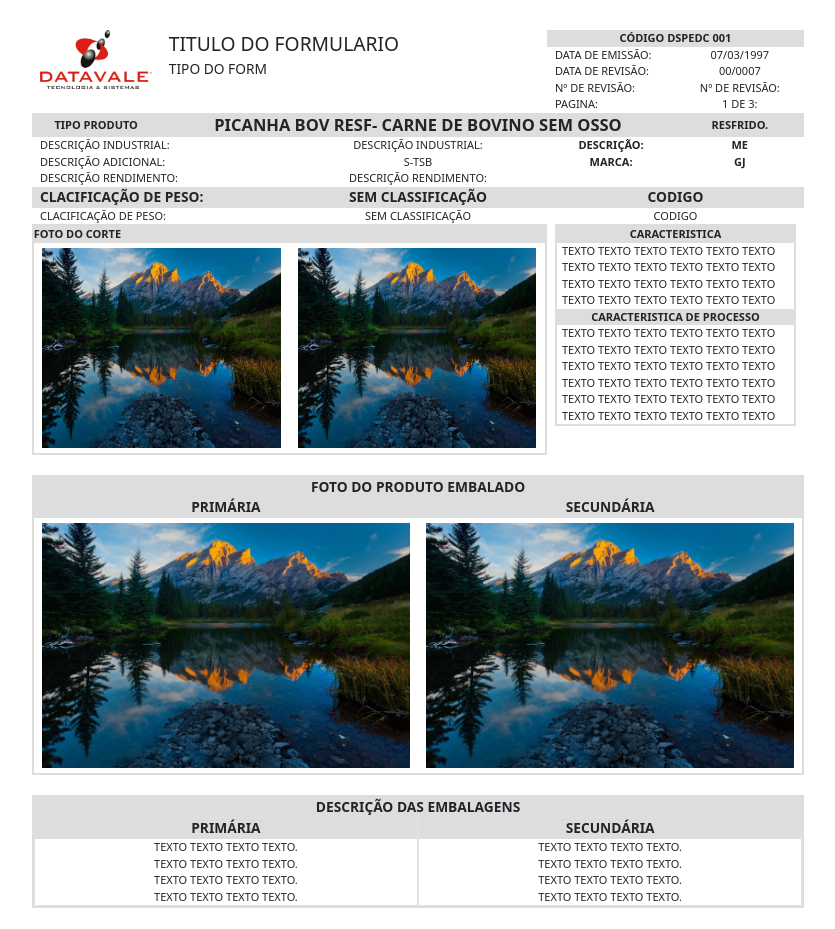
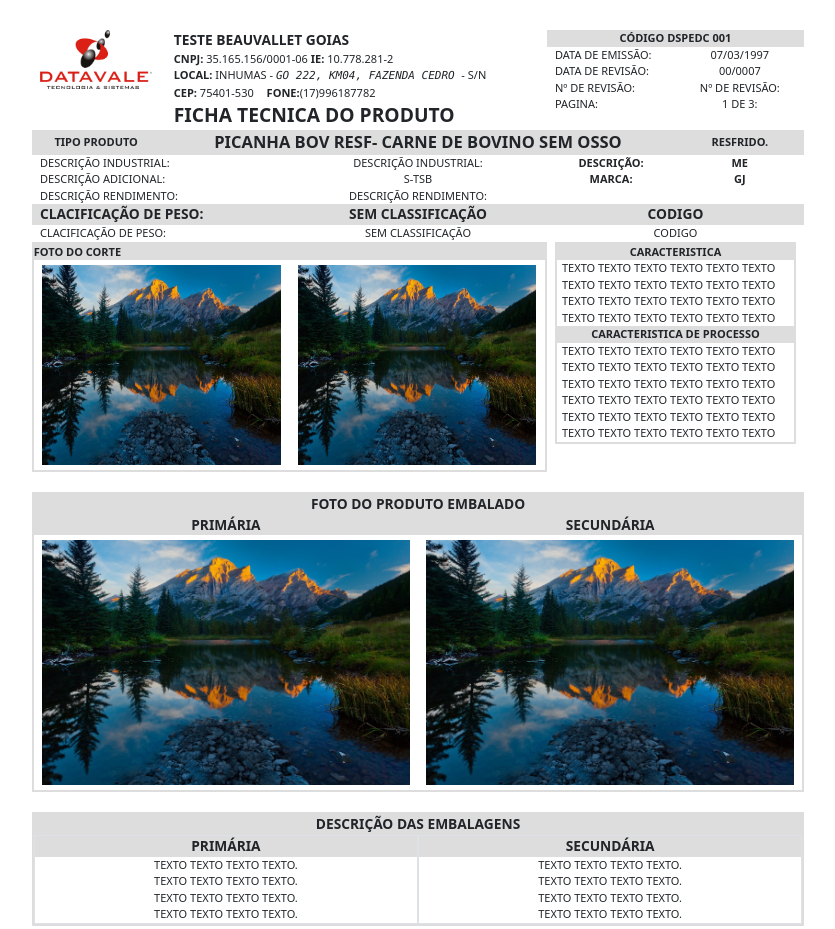
Before and after one commit to Kaiomartini/RelatoriosCustomisados, a plain HTML site: page RelatorioCristiano/realtorioCristiano.html in a window 1280 px wide. Shown: the top 929 px of the page, without its empty margins (222-1057 px from the left). Drawn offline with nearby package versions, Linux system fonts and the light colour scheme.

Commit message:
updade realtorio
mudando cabeçalho

```diff
--- a/RelatorioCristiano/realtorioCristiano.html
+++ b/RelatorioCristiano/realtorioCristiano.html
@@ -106,10 +106,20 @@
 
             <div class="col-6 quebra">
                 <div class="row">
-                    <div class="col fs-3 ">titulo do formulario </div>
+                    <div class="col-12">
+                        <p class="fs-5 fw-bold">TESTE BEAUVALLET GOIAS</p>
+                        <p class="fs-6"><b>CNPJ: </b>35.165.156/0001-06<b> IE: </b>10.778.281-2</p>
+                        <p class="fs-6"><b>Local: </b>INHUMAS -
+                            <samp class="fst-italic">
+                                GO 222, KM04, FAZENDA CEDRO
+                            </samp>
+                              - S/N</p>
+                        <p class="fs-6 d-inline"><b>CEP: </b>75401-530</p>
+                        <p class="fs-6 d-inline"> <b>Fone:</b>(17)996187782</p>
+                    </div>
                 </div>
-                <div class="row">
-                    <div class="col fs-5 ">Tipo do form</div>
+                <div class="row ">
+                    <div class="col fs-3  fw-bold"><p>Ficha tecnica do produto</p></div>
                 </div>
             </div>
 
@@ -131,6 +141,7 @@
                     </div>
                 </div>
             </div>
+            <!-- <div class=" text-decoration-underline col-12 fs-3 text-center">titulo do formulario </div> -->
 
         </div>
         </section>
```
Also changed, not shown: 2 other files.
